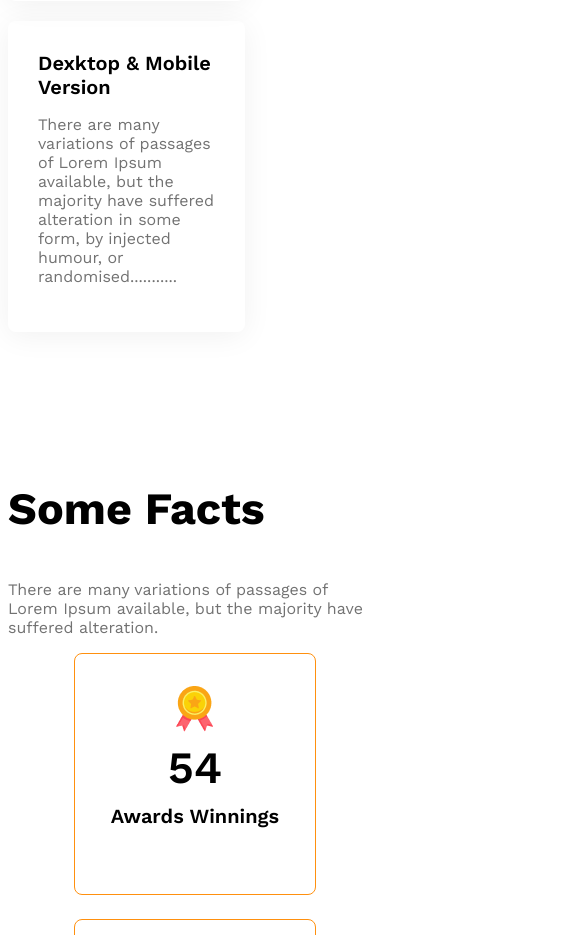
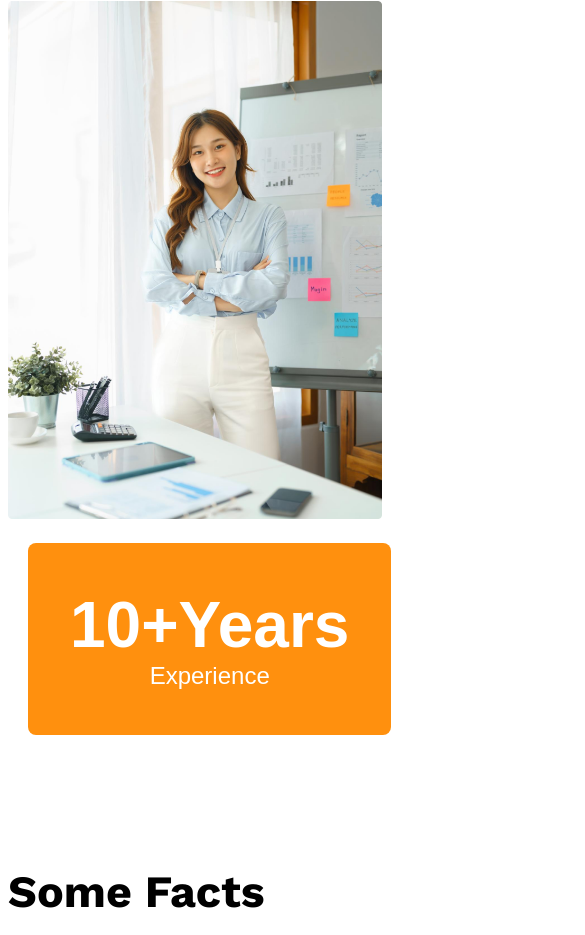
Before and after one commit to hasibulnilo/g3-architects-responsive-website, a plain HTML site: page index.html in a window 390 px wide. Shown: the part 4385-5320 px from the top of the page, 585 px wide, since content can reach past the window. Drawn offline with nearby package versions, Linux system fonts and the light colour scheme.

Commit message:
added responsive feature  section

```diff
--- a/index.html
+++ b/index.html
@@ -87,7 +87,7 @@ Group of Architects </h1>
 </div>
 </div>
 
-<div>
+<div class="featured-architect">
 <img src="images/architect.png" alt="">
 <button id="experience-badge" class="btn-primary">
 
--- a/styles/architects.css
+++ b/styles/architects.css
@@ -195,29 +195,6 @@ text-align: center;
     filter: grayscale(100%);
 }
 
-
-/* respnsive media quary */
-@media screen and (max-width:576px){
-    .navbar,.nav-link, .teams{
-        flex-direction: column;
-    }
-
-    .team-img-container, .facts-container, .sponsor-companies{
-        grid-template-columns: 1fr;
-    }
-    .facts-container,.sponsor-companies{
-        justify-items: center;
-        gap: 24px;
-    }
-
-    .our-features{
-        margin-left: 20px;
-    }
-    .sponsor-companies{
-        justify-items: center;
-        gap: 50px;
-    }
- }
 /* feature section related style */
 
 .feature{
@@ -254,10 +231,67 @@ text-align: center;
 
 }
 
+#experience-badge{
+
+    padding: 45px 42px;
+    font-size: 1.5rem;
+    font-weight: 500;
+    margin-left: -100px;
+     margin-top: -100px;
+
+}
+
+#experience-year{
+    font-size: 4rem;
+    font-weight: 700;
+}
+
+.featured-architect img{
+width: 100%;
+
+}
+
+
+
+
+
+
+/* respnsive media quary */
+@media screen and (max-width:576px){
+    .navbar,.nav-link,.feature, .teams{
+        flex-direction: column;
+    }
+
+    .team-img-container, .facts-container, .sponsor-companies{
+        grid-template-columns: 1fr;
+    }
+    .facts-container,.sponsor-companies{
+        justify-items: center;
+        gap: 24px;
+    }
+
+    .our-features{
+        margin-left: 20px;
+    }
+    .sponsor-companies{
+        justify-items: center;
+        gap: 50px;
+    }
+    #experience-badge{
+        margin-top: 20px;
+        margin-left:20px;
+    }
+ }
+
+
+
+
+
+
 /* medium size device */
 
 @media screen and (min-width: 576px) and (max-width: 992px) {
-    .teams{
+    .teams, .feature{
         flex-direction: column;
     }
 
@@ -270,4 +304,8 @@ text-align: center;
         gap: 50px;
         justify-items: center;
     }
+      #experience-badge{
+        margin-top: 20px;
+        margin-left:20px;
+    }
 }
```
